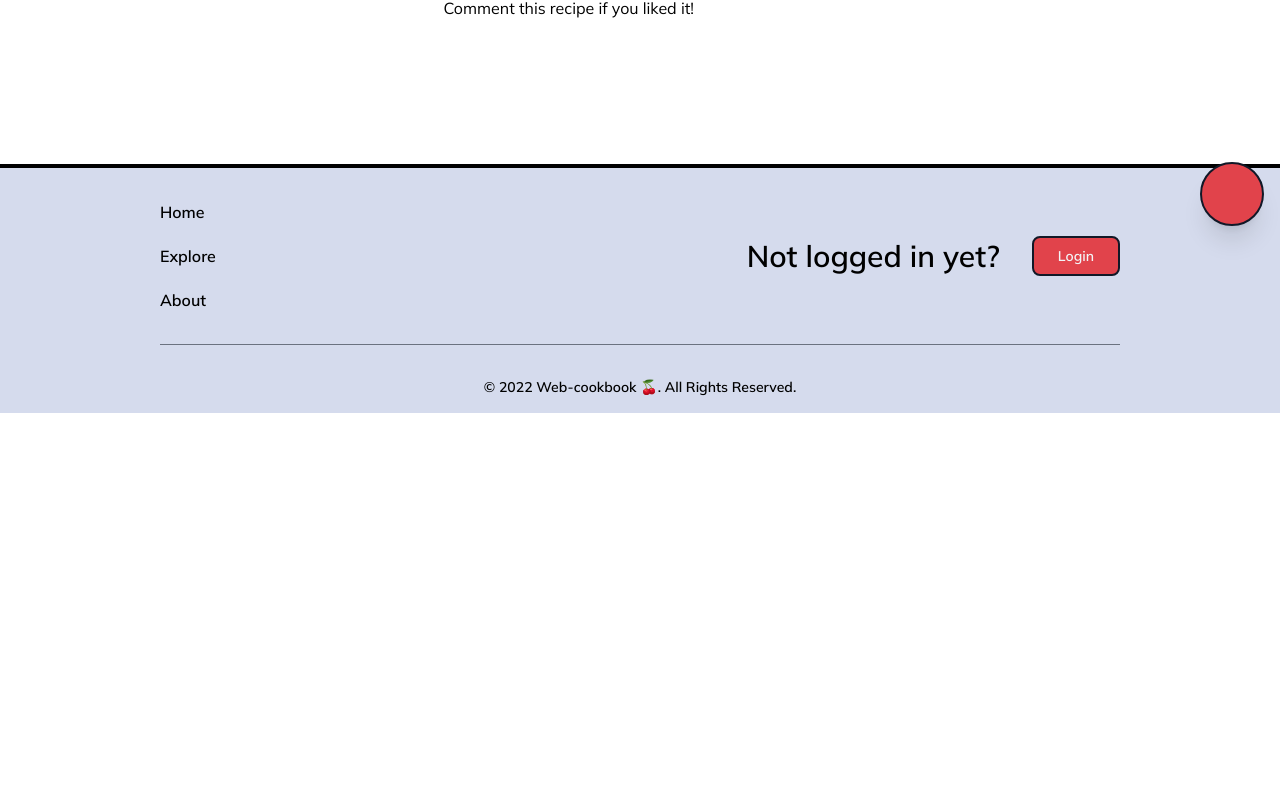
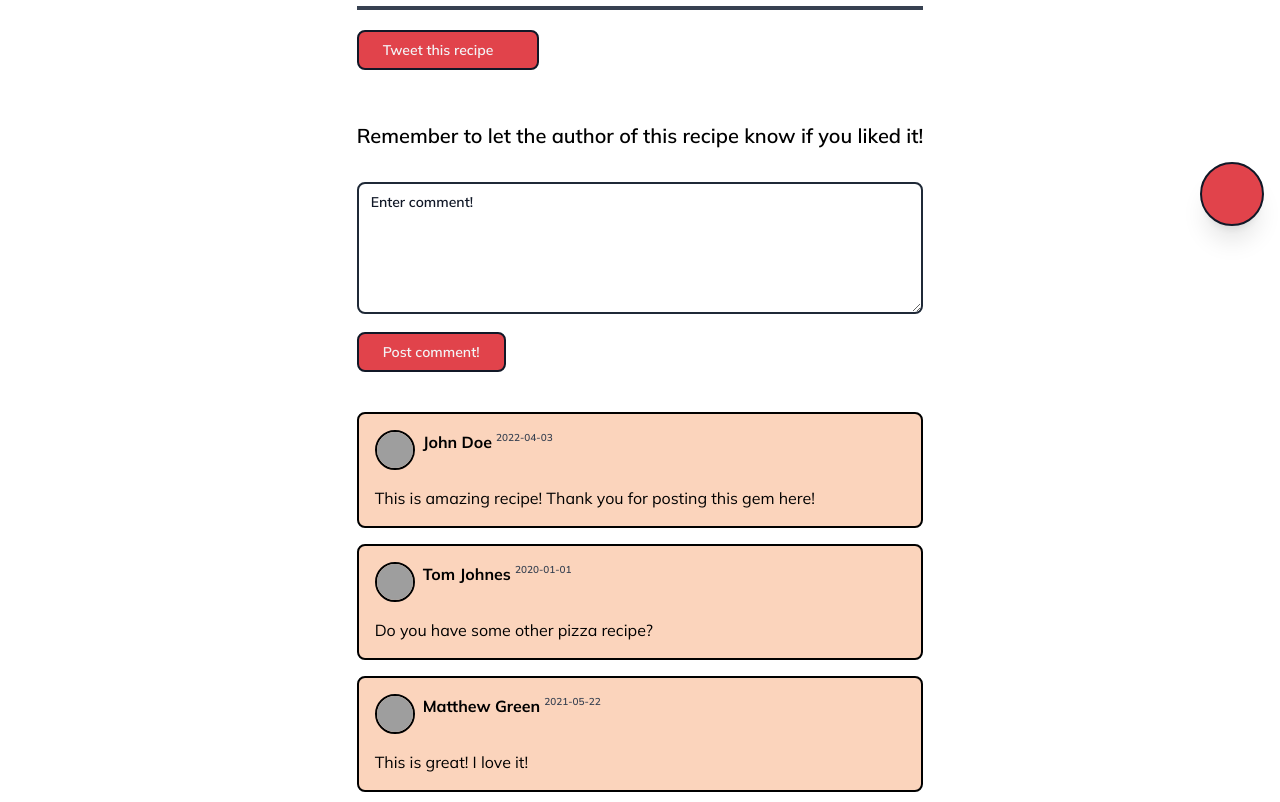
Before and after one commit to kajtd/WebCookbook, a Vue app: page /recipes/1 in a window 1280 px wide. Shown: the part 558-1360 px from the top of the page. Before the commit the page ends 971 px from the top, so only its background shows below. Built offline with nearby package versions, Linux system fonts and the light colour scheme; no server answers; the database is empty; grey boxes are pictures that could not be loaded; some icons are missing.

Commit message:
feat: create comments section with dummy data

```diff
--- /dev/null
+++ b/src/components/molecules/CommentBox.vue
@@ -0,0 +1,27 @@
+<template>
+  <AppTextarea
+    v-model="comment.text"
+    id="comment-box"
+    placeholder="Enter comment!"
+    class="w-full !text-xl !border-2"
+    :rows="4"
+  />
+  <AppButton>Post comment!</AppButton>
+</template>
+
+<script setup lang="ts">
+import { ref } from 'vue'
+import AppTextarea from './../atoms/AppTextarea.vue'
+import AppButton from './../atoms/AppButton.vue'
+import Comment from './../../types/Comment'
+import { useStore } from '../../store'
+
+const store = useStore()
+
+const comment = ref<Comment>({
+  text: '',
+  authorName: store.user.displayName as string,
+  authorPhotoUrl: store.user.photoURL as string,
+  createdAt: new Date()
+})
+</script>
--- /dev/null
+++ b/src/components/molecules/UserComment.vue
@@ -0,0 +1,21 @@
+<template>
+  <article class="comment border-2 border-black p-4 rounded-lg bg-orangeLight">
+    <header class="flex items-center gap-2">
+      <img :src="authorPhotoUrl" :alt="authorName" class="border-2 border-black w-10 h-10 rounded-full" />
+      <div class="w-full flex self-start">
+        <span class="font-bold">{{ authorName }}</span>
+        <span class="text-[10px] text-gray-700 font-semibold ml-1">{{ createdAt }}</span>
+      </div>
+    </header>
+    <p class="mt-4">{{ text }}</p>
+  </article>
+</template>
+
+<script setup lang="ts">
+defineProps<{
+  text: string
+  authorName: string
+  authorPhotoUrl: string
+  createdAt: string
+}>()
+</script>
--- /dev/null
+++ b/src/components/organisms/CommentsSection.vue
@@ -0,0 +1,42 @@
+<template>
+  <section class="w-full mx-auto max-w-[720px] mb-24">
+    <CommentBox />
+    <div class="mt-10 flex flex-col gap-4">
+      <UserComment
+        v-for="(comment, index) in comments"
+        :key="index"
+        :text="comment.text"
+        :authorName="comment.authorName"
+        :authorPhotoUrl="comment.authorPhotoUrl"
+        :createdAt="comment.createdAt"
+      />
+    </div>
+  </section>
+</template>
+
+<script setup lang="ts">
+import CommentBox from './../molecules/CommentBox.vue'
+import UserComment from './../molecules/UserComment.vue'
+import { ref } from 'vue'
+
+const comments = ref([
+  {
+    text: 'This is amazing recipe! Thank you for posting this gem here!',
+    authorPhotoUrl: 'https://ui-avatars.com/api/?name=Ko&background=E1434B&color=fff',
+    authorName: 'John Doe',
+    createdAt: '2022-04-03'
+  },
+  {
+    text: 'Do you have some other pizza recipe?',
+    authorPhotoUrl: 'https://ui-avatars.com/api/?name=Ol&background=E1434B&color=fff',
+    authorName: 'Tom Johnes',
+    createdAt: '2020-01-01'
+  },
+  {
+    text: 'This is great! I love it!',
+    authorPhotoUrl: 'https://ui-avatars.com/api/?name=MT&background=E1434B&color=fff',
+    authorName: 'Matthew Green',
+    createdAt: '2021-05-22'
+  }
+])
+</script>
--- /dev/null
+++ b/src/types/Comment.ts
@@ -0,0 +1,8 @@
+interface Comment {
+  text: string
+  authorName: string
+  authorPhotoUrl: string
+  createdAt: Date
+}
+
+export default Comment
--- a/src/views/Recipe.vue
+++ b/src/views/Recipe.vue
@@ -3,7 +3,7 @@
     <main class="mt-[15vh] px-4">
       <article class="mx-auto w-full max-w-[720px] flex flex-col justify-center items-center">
         <header class="w-full !max-w-none mb-16">
-          <div class="w-full mx-auto">
+          <div class="w-full mx-auto mb-12">
             <h2 class="font-semibold text-slate-900 text-3xl sm:text-5xl">
               {{ recipe.title }}
             </h2>
@@ -15,7 +15,7 @@
         </header>
         <section>
           <h3 class="my-2 sm:my-5 text-black text-2xl sm:text-3xl font-semibold">Ingredients and preparation</h3>
-          <ul>
+          <ul class="border-4 border-black p-4 rounded-lg my-6 bg-blueLight">
             <li v-for="(ingredient, index) in recipe.ingredients" :key="index">
               <p class="text-xl">
                 {{ ingredient.name }} - <span class="font-semibold">{{ ingredient.amount }}</span>
@@ -24,7 +24,7 @@
           </ul>
           <p class="text-lg mt-4">{{ recipe.preparation }}</p>
         </section>
-        <footer class="mt-24 w-full border-t-2 border-gray-700 mb-36">
+        <footer class="mt-24 w-full border-t-4 border-gray-700 mb-36">
           <div class="flex items-center justify-between py-5">
             <a
               :href="tweetLink"
@@ -34,7 +34,8 @@
               <Icon icon="akar-icons:twitter-fill" />
             </a>
           </div>
-          <p>Comment this recipe if you liked it!</p>
+          <h4 class="my-8 text-xl font-semibold">Remember to let the author of this recipe know if you liked it!</h4>
+          <CommentsSection />
         </footer>
       </article>
     </main>
@@ -49,6 +50,7 @@ import { doc, getDoc } from 'firebase/firestore'
 import { database } from './../firebase'
 import { Recipe } from './../types/Recipe'
 import { Icon } from '@iconify/vue'
+import CommentsSection from '../components/organisms/CommentsSection.vue'
 
 const route = useRoute()
 const blogId = ref('')
```
